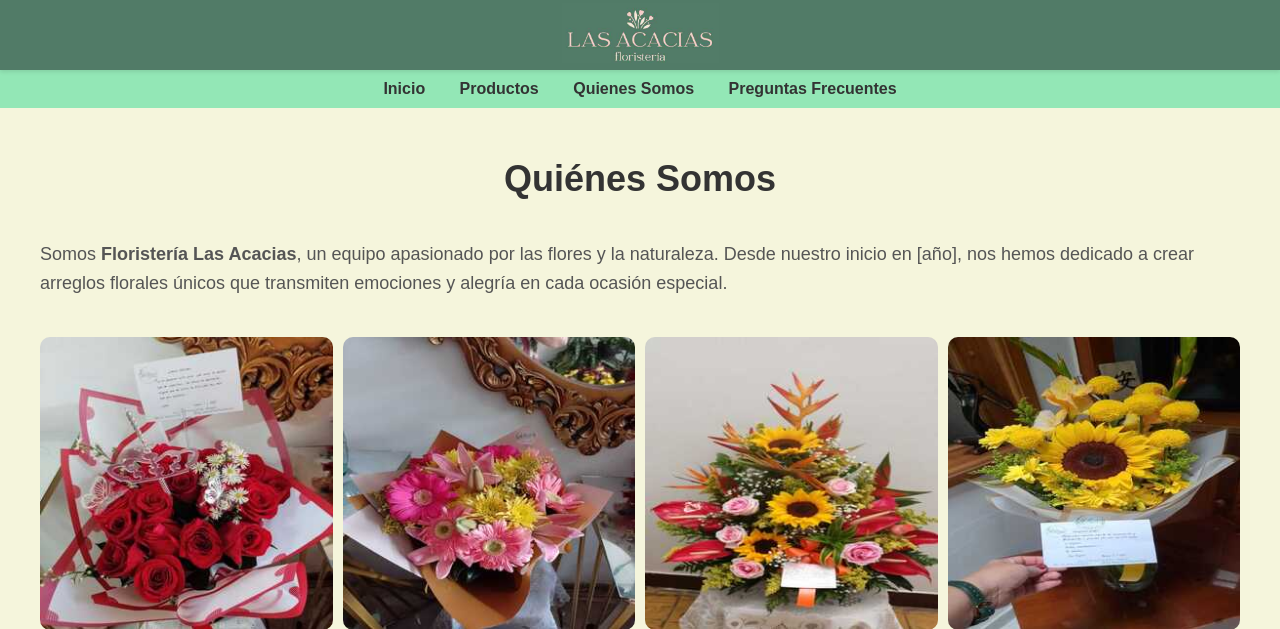
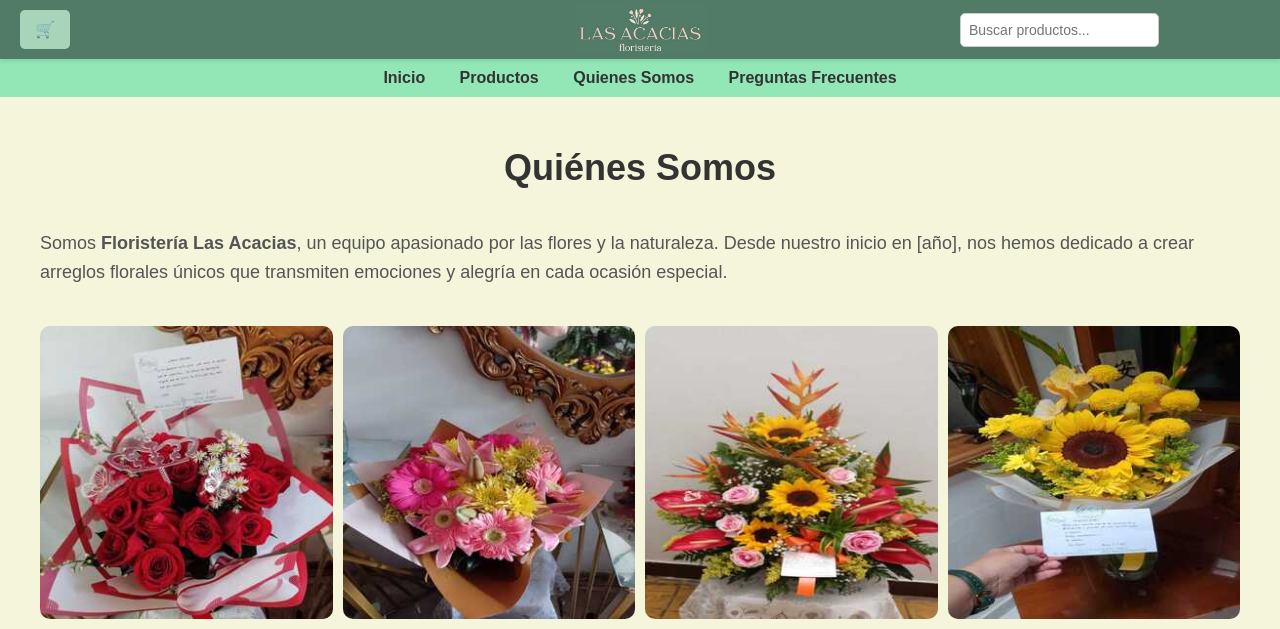
Before and after one commit to SantiagoCrispoca/Lasacacias, a PHP site: page /quienes-somos.html in a window 1280 px wide. Shown: the top 629 px of the page. Run offline with PHP 8.4, Linux system fonts and the light colour scheme.

Commit message:
correccion de header

```diff
--- a/quienes-somos.html
+++ b/quienes-somos.html
@@ -7,32 +7,24 @@
     <meta name="viewport" content="width=device-width, initial-scale=1.0">
     <title>Quiénes Somos - Floristería Las Acacias</title>
     <link rel="stylesheet" href="styles.css">
-    <style>
-        .cart-button, .search-box {
-            display: none !important;
-        }
 
-        .header {
-            min-height: 40px;
-            display: flex;
-            align-items: center;
-            justify-content: center;
-            padding: 15px 0;
-        }
-
-        .logo img {
-            height: 60px;
-            width: auto;
-        }
-    </style>
 </head>
 <body>
-    <!-- Header-->
+     <!-- Header -->
    <header class="header">
+    <button class="cart-button">🛒</button>
     <div class="logo">
       <a href="index.html">
-                <img src="imagenes/logo2.jpg" alt="Logo de Floristería Las Acacias">
+        <img src="imagenes/logo2.jpg" alt="Logo de Floristería Las Acacias" />
       </a>
+    </div>
+    <div class="search-box">
+      <input
+        type="text"
+        id="search-input"
+        placeholder="Buscar productos..."
+      />
+      <div id="search-results" class="search-results"></div>
     </div>
   </header>
     <!-- Navegación -->
--- a/styles.css
+++ b/styles.css
@@ -603,6 +603,7 @@ footer {
     bottom: 0;
     left: 0;
     right: 0;
+    border-radius: 10%;
     background: rgba(108, 121, 113, 0.6);
     color: rgb(255, 255, 255);
     padding: 10px;
```
Also changed, not shown: pagos.html (+9 -15 lines), preguntas-frecuentes.html (+10 -18 lines). Lines whose indentation alone changed are shown as unchanged.
